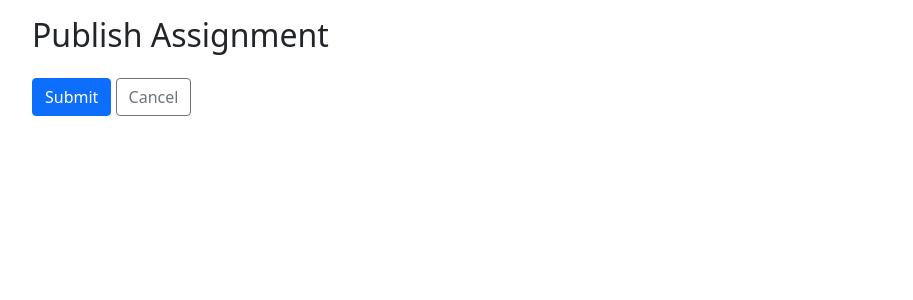
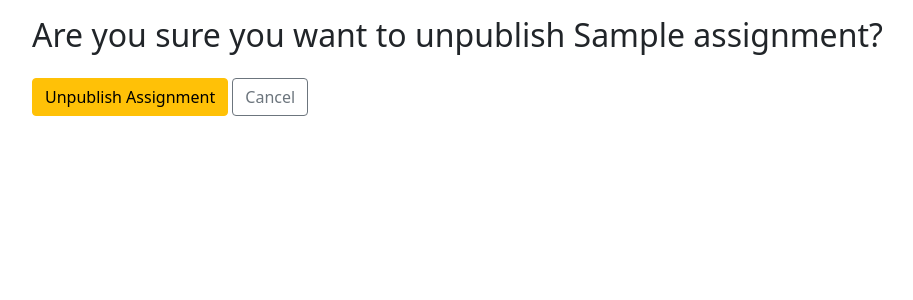
Before and after one commit to andre-dom/PeerGrader, a Django app: a page that uses assignments/templates/assignments/publish_assignment.html in a window 1280 px wide. Shown: the part 64-364 px from the top of the page, without its empty margins (50-963 px from the left). Run offline with Django 3.2, Linux system fonts and the light colour scheme; a user stored in the database is signed in; tables that the repository leaves empty hold one stand-in row (values such as "Sample post"); some libraries are stand-ins or nearby versions.

Commit message:
update publish assignment form

```diff
--- a/assignments/templates/assignments/publish_assignment.html
+++ b/assignments/templates/assignments/publish_assignment.html
@@ -2,11 +2,23 @@
 {% load crispy_forms_tags %}
 
 {% block content %}
-    <h2>Publish Assignment</h2>
-    <form method="post">
-        {% csrf_token %}
-        {{ form|crispy }}
-        <button type="submit" class="btn btn-primary mt-3">Submit</button>
-        <a class="btn btn-outline-secondary mt-3" href="{%  url 'courses:view_course' object.course.slug %}">Cancel</a>
-    </form>
+    {% if not assignment.is_published %}
+        <h2>Are you sure you want to publish {{ assignment.name }}?</h2>
+        <form method="post">
+            {% csrf_token %}
+            {{ form|crispy }}
+            <button type="submit" class="btn btn-primary mt-3">Publish Assignment</button>
+            <a class="btn btn-outline-secondary mt-3"
+               href="{% url 'courses:view_course' object.course.slug %}">Cancel</a>
+        </form>
+    {% else %}
+        <h2>Are you sure you want to unpublish {{ assignment.name }}?</h2>
+        <form method="post">
+            {% csrf_token %}
+            {{ form|crispy }}
+            <button type="submit" class="btn btn-warning mt-3">Unpublish Assignment</button>
+            <a class="btn btn-outline-secondary mt-3"
+               href="{% url 'courses:view_course' object.course.slug %}">Cancel</a>
+        </form>
+    {% endif %}
 {% endblock %}
```
